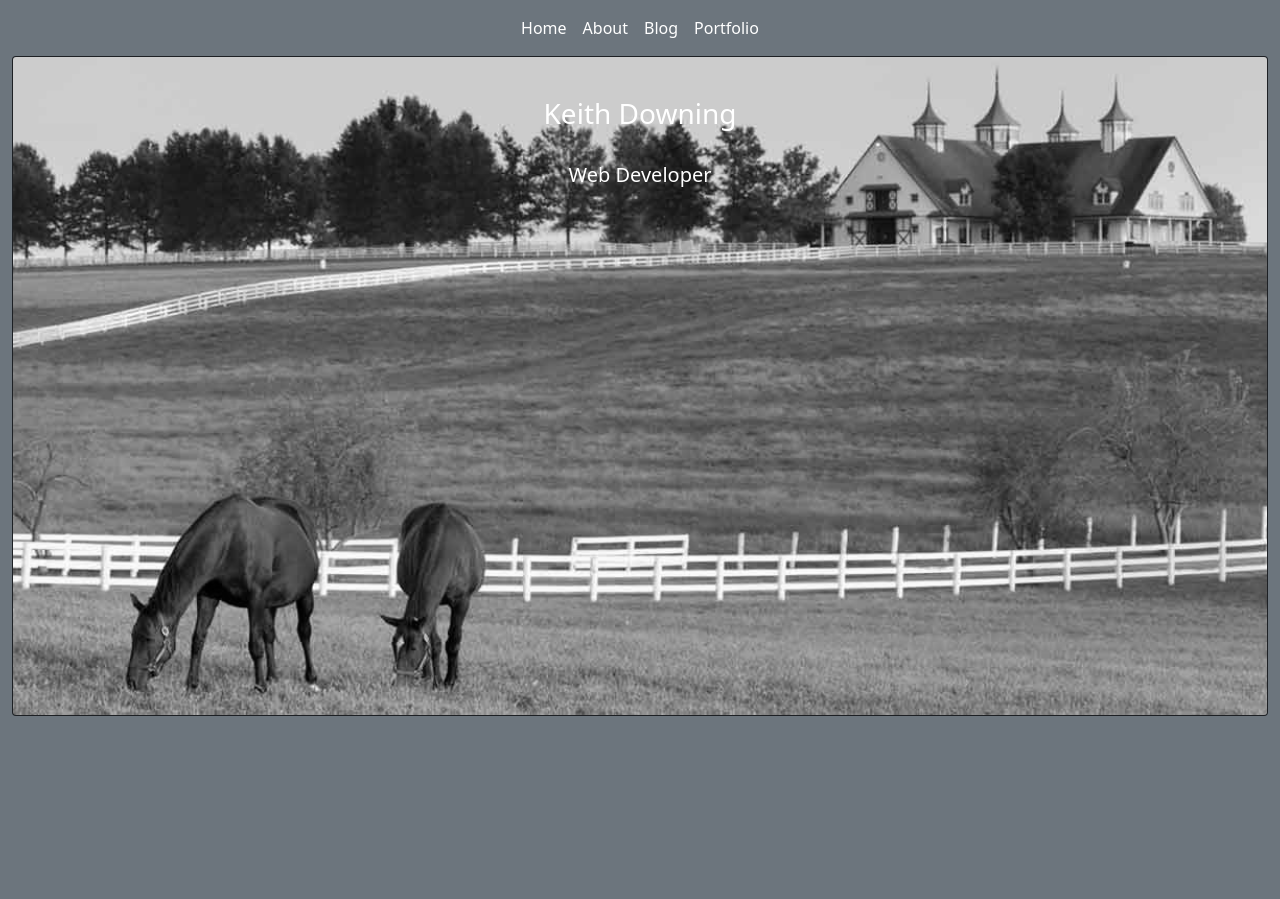
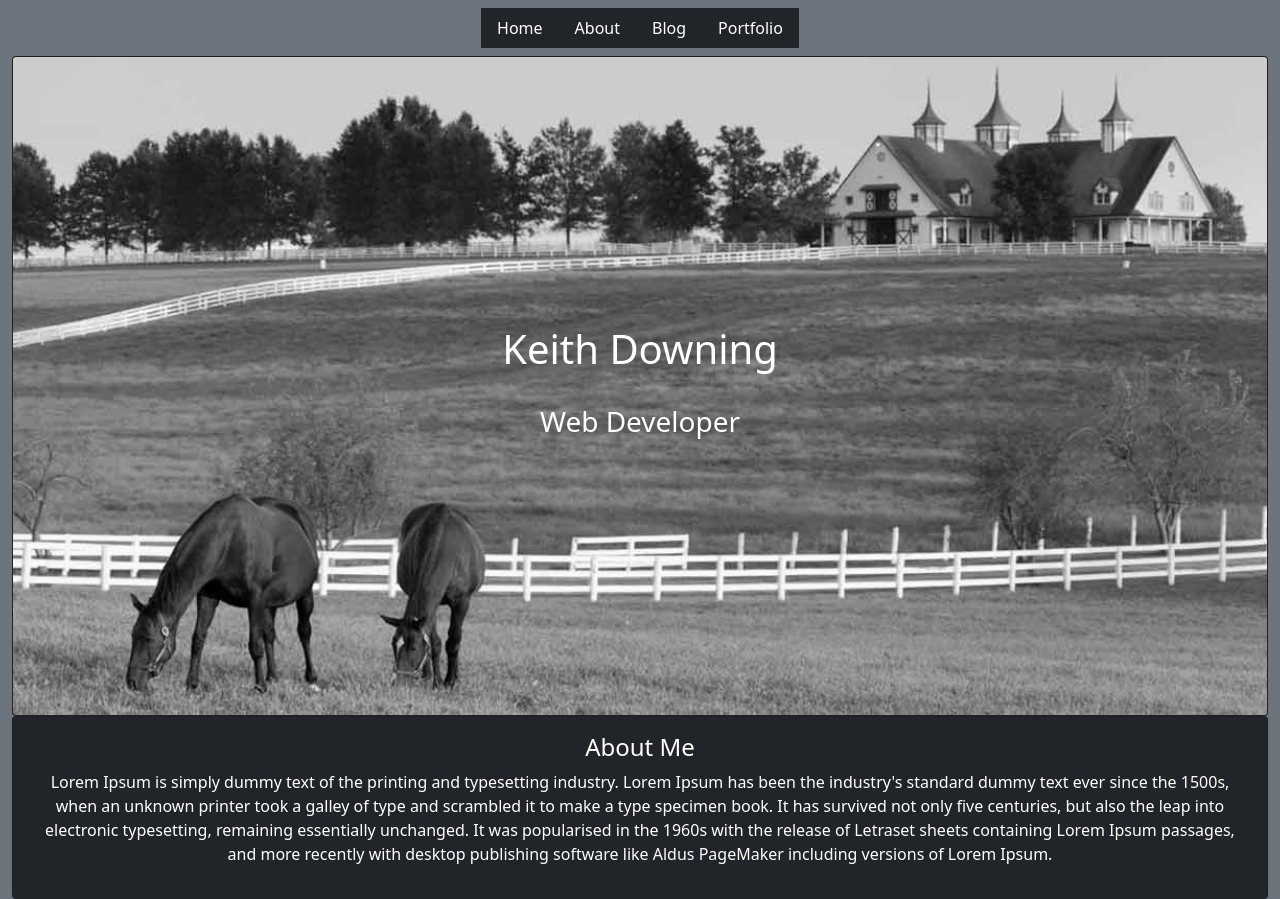
Before and after one commit to kadowning1/splashpage, a plain HTML site: page index.html in a window 1280 px wide. Before the commit the page ends 800 px from the top, so only its background shows below. Drawn offline with nearby package versions, Linux system fonts and the light colour scheme.

Commit message:
thur update

```diff
--- a/index.html
+++ b/index.html
@@ -10,7 +10,7 @@
     <link href="https://cdn.jsdelivr.net/npm/bootstrap@5.1.1/dist/css/bootstrap.min.css" rel="stylesheet"
         integrity="sha384-F3w7mX95PdgyTmZZMECAngseQB83DfGTowi0iMjiWaeVhAn4FJkqJByhZMI3AhiU" crossorigin="anonymous">
     <link href='css/style.css'>
-    <title>Hello, world!</title>
+    <title>Splash Page</title>
 </head>
 
 <body class="bg-secondary">
@@ -20,14 +20,16 @@
                 <button class="btn navbar-toggler" type="button" data-bs-toggle="collapse"
                     data-bs-target="#navbarNavAltMarkup" aria-controls="navbarNavAltMarkup" aria-expanded="false"
                     aria-label="Toggle navigation">
-                    <span class="navbar-toggler-icon text-color"></span>
+                    <span class="navbar text-color"></span>
                 </button>
-                <div class="collapse navbar-collapse justify-content-center" id="navbarNavAltMarkup">
-                    <div class="navbar-nav">
-                        <a class="nav-link active text-white" aria-current="page" href="">Home</a>
-                        <a class="nav-link text-color text-white" href="#">About</a>
-                        <a class="nav-link text-white" href="https://kadowning1.github.io/">Blog</a>
-                        <a class="nav-link text-white" href="#">Portfolio</a>
+                <div class="navbar-collapse d-flex justify-content-center text-white" id="navbarNavAltMarkup">
+                    <div class="nav nav-pills bg-dark">
+                        <li class='nav-item text-white'><a class="nav-link text-white" aria-current="page"
+                                href="">Home</a></li>
+                        <li class='nav-item'><a class="nav-link text-color text-white" href="#">About</a></li>
+                        <li class='nav-item'><a class="nav-link text-white"
+                                href="https://kadowning1.github.io/">Blog</a></li>
+                        <li class='nav-item'><a class="nav-link text-white" href="#">Portfolio</a></li>
                     </div>
                 </div>
             </div>
@@ -40,21 +42,41 @@
                     <img src="img/kentucky-modified.jpeg" class="card-img " alt="...">
                     <div class="card-img-overlay text-center text-color">
                         <br>
-                        <div class='position-relative text-color'>
-                            <div class="position-absolute top-50 start-50 translate-middle"></div>
-                            <h3 class="card-title text-white">Keith Downing</h3>
-                            <br>
-                            <h5 class="card-title text-white">Web Developer</h5>
+
+                        <div class='col-12'>
+                            <div class='position-static text-color'>
+                                <div class="position-absolute top-50 start-50 translate-middle text-center">
+                                    <h1 class="card-title text-white">Keith Downing</h1>
+                                    <br>
+                                    <h3 class="card-title text-white">Web Developer</h3>
+                                </div>
+                            </div>
                         </div>
                     </div>
                 </div>
             </div>
-            <br>
+        </div>
+        <div class='row'>
+            <div class='col-12'>
+                <div class='card bg-dark'>
+                    <div class='card-body'>
+                        <h4 class='text-center text-white'>About Me</h4>
+                        <p class='text-center text-white'>Lorem Ipsum is simply dummy text of the printing and typesetting industry.
+                            Lorem Ipsum has been the industry's standard dummy text ever since the 1500s,
+                            when an unknown printer took a galley of type and scrambled it to make a type specimen book.
+                            It has survived not only five centuries, but also the leap into electronic typesetting,
+                            remaining essentially unchanged. It was popularised in the 1960s with the release of Letraset sheets
+                            containing Lorem Ipsum passages, and more recently with desktop publishing software like Aldus PageMaker
+                            including versions of Lorem Ipsum.</p>
+                    </div>
+                </div>
+            </div>
+        </div>
 
-        </div>
     </div>
-    </div>
-    </div>
+
+
+
 
 
     <!-- Optional JavaScript; choose one of the two! -->
```
